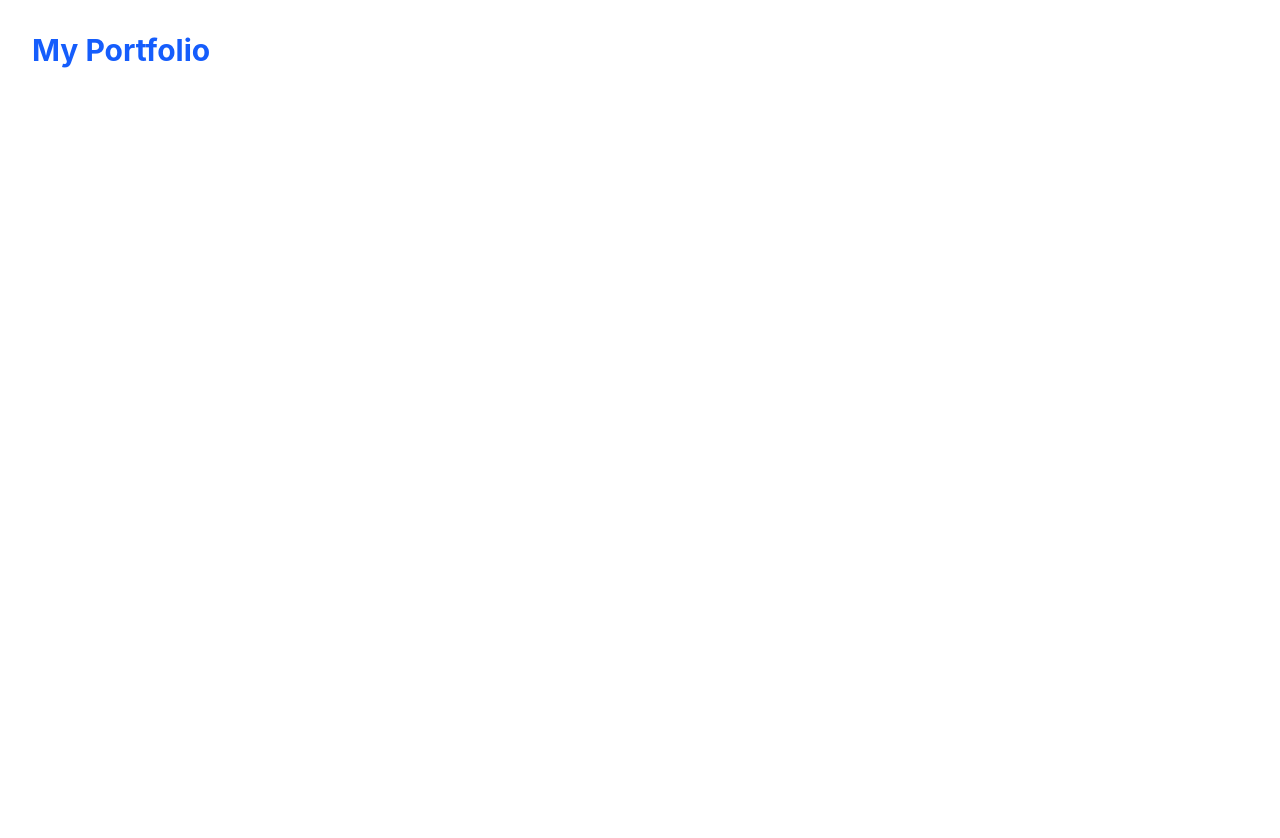
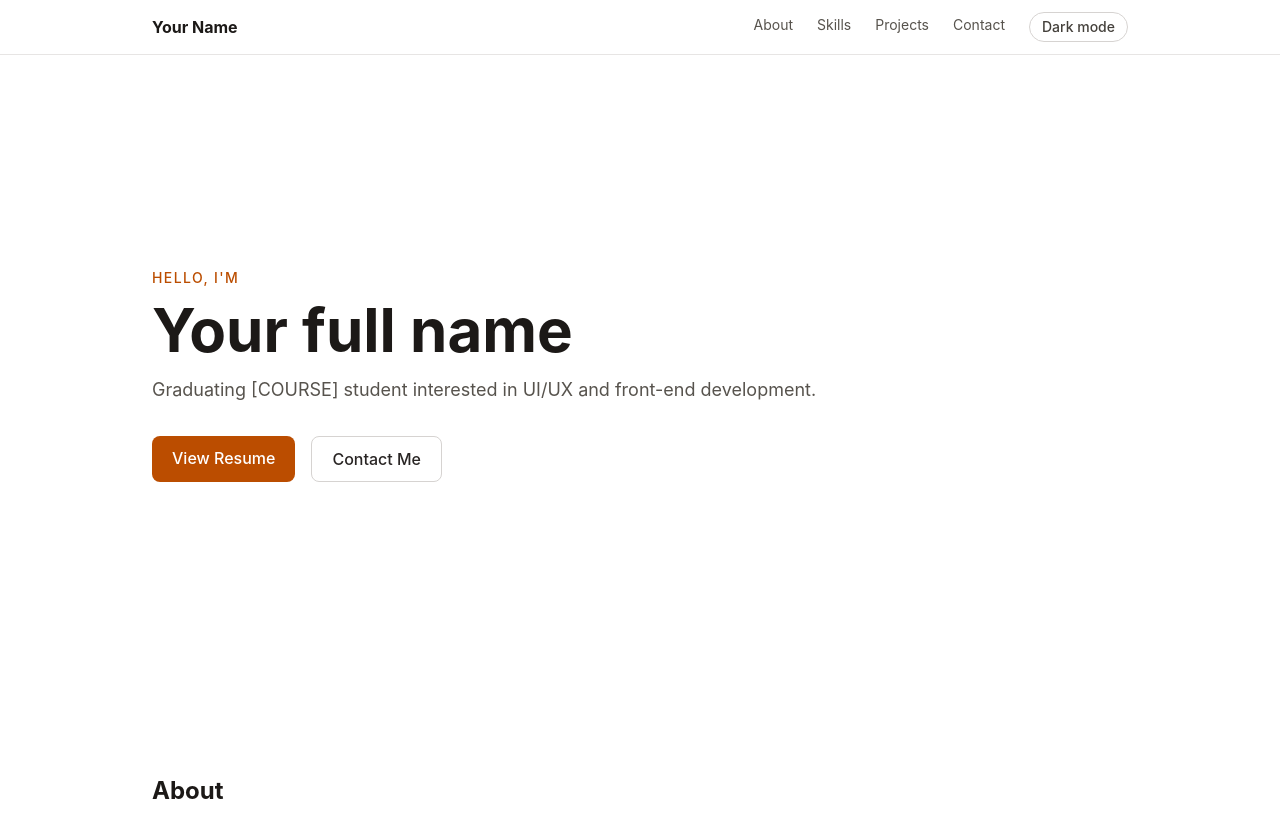
Before and after one commit to Krizmaene/portfolio, a React (Vite) app: page / in a window 1280 px wide. Shown: the top 838 px of the page. Before the commit the page ends 800 px from the top, so only its background shows below. Built offline with nearby package versions, Linux system fonts and the light colour scheme.

Commit message:
Add navbar, hero, and theme toggle

```diff
--- a/src/App.tsx
+++ b/src/App.tsx
@@ -1,8 +1,30 @@
+import Navbar from './components/Navbar'
+import Hero from './components/Hero'
+import { useTheme } from './hooks/useTheme'
+
 function App() {
+  const { theme, toggleTheme } = useTheme()
+
   return (
-   <h1 className="text-3xl font-bold text-blue-600 p-8">
-    My Portfolio
-   </h1>
+    <div className="min-h-screen bg-white text-stone-900 dark:bg-stone-950 dark:text-stone-100">
+      <Navbar theme={theme} onToggleTheme={toggleTheme} />
+
+      <main>
+        <Hero />
+        <section id="about" className="mx-auto min-h-[70vh] max-w-5xl scroll-mt-20 px-6 py-20">
+          <h2 className="text-2xl font-bold">About</h2>
+        </section>
+        <section id="about" className="mx-auto min-h-[70vh] max-w-5xl scroll-mt-20 px-6 py-20">
+          <h2 className="text-2xl font-bold">Skills</h2>
+        </section>
+        <section id="about" className="mx-auto min-h-[70vh] max-w-5xl scroll-mt-20 px-6 py-20">
+          <h2 className="text-2xl font-bold">Projects</h2>
+        </section>
+        <section id="about" className="mx-auto min-h-[70vh] max-w-5xl scroll-mt-20 px-6 py-20">
+          <h2 className="text-2xl font-bold">Contact</h2>
+        </section>
+      </main>
+    </div>
   )
 }
 
--- /dev/null
+++ b/src/components/Hero.tsx
@@ -0,0 +1,42 @@
+function Hero() {
+    return (
+        <section
+            id="home"
+            className="mx-auto flex min-h-[80vh] max-w-5xl flex-col justify-center px-6 py-20"
+        >
+            <p className="mb-3 text-sm font-medium uppercase tracking-widest text-amber-700 dark:text-amber-400">
+                Hello, I'm
+            </p>
+
+            {/* TODO: your full name */}
+            <h1 className="text-4xl font-bold text-stone-900 sm:text-6xl dark:text-stone-50">
+                Your full name
+            </h1>
+
+            {/* TODO: replace [COURSE] with your course */}
+            <p className="mt-4 max-w-2xl text-lg text-stone-600 dark:text-stone-300">
+                Graduating [COURSE] student interested in UI/UX and front-end development.
+            </p>
+
+            <div className="mt-8 flex flex-wrap gap-4">
+                {/* Put your resume PDF in the public folder and name it resume.pdf */}
+                <a
+                    href="/resume.pdf"
+                    target="_blank"
+                    rel="noreferrer"
+                    className="rounded-lg bg-amber-700 px-5 py-2.5 font-medium text-white hover:bg-amber-800 dark:bg-amber-500 dark:text-stone-950 dark:hover:bg-amber-400"
+                >
+                    View Resume
+                </a>
+                <a
+                    href="#contact"
+                    className="rounded-lg border border-stone-300 px-5 py-2.5 font-medium text-stone-800 hover:bg-stone-100 dark:border-stone-600 dark:text-stone-100 dark:hover:bg-stone-800"
+                >
+                    Contact Me
+                </a>
+            </div>
+        </section>
+    )
+}
+
+export default Hero
--- /dev/null
+++ b/src/components/Navbar.tsx
@@ -0,0 +1,80 @@
+import { useState } from 'react'
+import ThemeToggle from './ThemeToggle'
+
+type Props = {
+    theme: 'light' | 'dark'
+    onToggleTheme: () => void
+}
+
+// Each link points to a section id on the page
+const links = [
+    { label: 'About', href: '#about' },
+    { label: 'Skills', href: '#skills' },
+    { label: 'Projects', href: '#projects' },
+    { label: 'Contact', href: '#contact' },
+]
+
+function Navbar({ theme, onToggleTheme }: Props) {
+    // Controls the mobile menu (hidden on larger screens)
+    const [open, setOpen] = useState(false)
+
+    return (
+        <header className="sticky top-0 z-50 border-b border-stone-200 bg-white/90 backdrop-blur dark:border-stone-800 dark:bg-stone-950/90">
+            <nav className="mx-auto flex max-w-5xl items-center justify-between px-6 py-3">
+                <a href="#home" className="font-bold text-stone-900 dark:text-stone-50">
+                    {/* TODO: your name or initials */}
+                    Your Name
+                </a>
+
+                {/* Desktop links */}
+                <ul className="hidden item-center gap-6 md:flex">
+                    {links.map((link) => (
+                        <li key={link.href}>
+                            <a
+                                href={link.href}
+                                className="text-sm text-stone-600 hover:text-amber-700 dark:text-stone-300 dark:hover:text-amber-400">
+                                    {link.label}
+                            </a>
+                        </li>
+                    ))}
+                    <li>
+                        <ThemeToggle theme={theme} onToggle={onToggleTheme} />
+                    </li>
+                </ul>
+
+                {/* Mobile menu button */}
+                <button
+                    type="button"
+                    onClick={() => setOpen(!open)}
+                    aria-expanded={open}
+                    aria-label="Toggle menu"
+                    className="rounded-md px-3 py-1 text-sm text-stone-700 md:hidden dark:text-stone-200"
+                >
+                    {open ? 'Close' : 'Menu'}
+                </button>
+            </nav>
+
+            {/* Mobile links */}
+            {open && (
+                <ul className="flex flex-col gap-3 border-t border-stone-200 px-6 py-4 md:hidden dark:border-stone-800">
+                    {links.map((link) => (
+                        <li key={link.href}>
+                            <a
+                                href={link.href}
+                                onClick={() => setOpen(false)}
+                                className="text-stone-700 dark:text-stone-200"
+                            >
+                                {link.label}
+                            </a>
+                        </li>
+                    ))}
+                    <li>
+                        <ThemeToggle theme={theme} onToggle={onToggleTheme} />
+                    </li>
+                </ul>
+            )}
+        </header>
+    )
+}
+
+export default Navbar
--- /dev/null
+++ b/src/components/ThemeToggle.tsx
@@ -0,0 +1,19 @@
+type Props = {
+    theme: 'light' | 'dark'
+    onToggle: () => void
+}
+
+function ThemeToggle({ theme, onToggle }: Props) {
+    return (
+        <button
+            type="button"
+            onClick={onToggle}
+            aria-label={`Switch to ${theme === 'dark' ? 'light' : 'dark'} mode`}
+            className="rounded-full border border-stone-300 px-3 py-1 text-sm font-medium text-stone-700 hover:bg-stone-100 dark:border-stone-600 dark:text-stone-200 dark:hover:bg-stone-800"
+        >
+            {theme === 'dark' ? 'Light mode' : 'Dark mode'}
+        </button>
+    )
+}
+
+export default ThemeToggle
--- /dev/null
+++ b/src/hooks/useTheme.ts
@@ -0,0 +1,34 @@
+import { useEffect, useState } from 'react'
+
+type Theme = 'light' | 'dark'
+const STORAGE_KEY = 'theme'
+
+function getInitialTheme(): Theme {
+    try {
+        const saved = localStorage.getItem(STORAGE_KEY)
+        if (saved === 'light' || saved === 'dark') return saved
+    } catch {
+        /* storage unavailable: fall back to the device setting */
+    }
+    return window.matchMedia('(prefers-color-scheme: dark').matches
+        ? 'dark'
+        : 'light'
+}
+
+export function useTheme() {
+    const [theme, setTheme] = useState<Theme>(getInitialTheme)
+
+    useEffect(() => {
+        document.documentElement.classList.toggle('dark', theme === 'dark')
+        try {
+            localStorage.setItem(STORAGE_KEY, theme)
+        } catch {
+            /* ignore storage errors */
+        }
+    }, [theme])
+
+    const toggleTheme = () =>
+        setTheme((current) => (current === 'dark' ? 'light' : 'dark'))
+
+    return { theme, toggleTheme }
+}
--- a/src/index.css
+++ b/src/index.css
@@ -1 +1,10 @@
 @import "tailwindcss";
+
+/* Tailwind v4: make "dark:" classes follow a .dark class on <html>,
+   so our toggle button controls the theme instead of the OS setting */
+@custom-variant dark (&:where(.dark, .dark *));
+
+/* Smooth scrolling when clicking navbar links */
+html {
+  scroll-behavior: smooth;
+}
```
